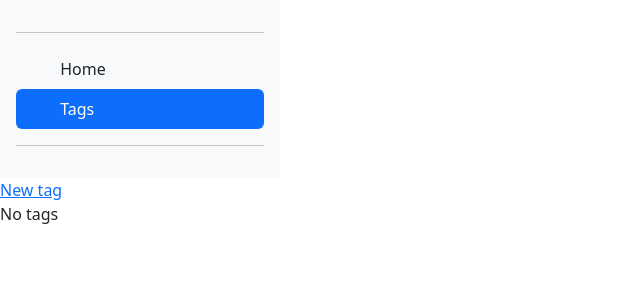
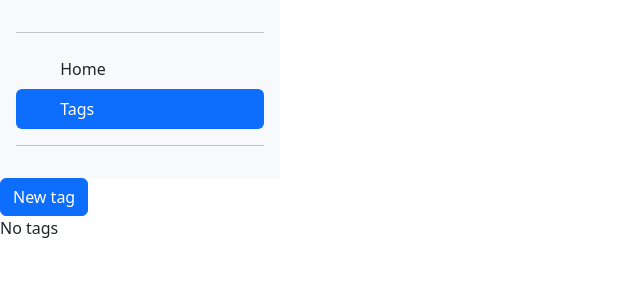
Before and after one commit to anton-bilous/todo-list, a Django app: page /tags/ in a window 1280 px wide. Shown: the top 300 px of the page, without its empty margins (0-640 px from the left). Run offline with Django 5.2, Linux system fonts and the light colour scheme; data that the repository does not hold is empty.

Commit message:
Improve tag_list.html

```diff
--- a/templates/tasks/tag_list.html
+++ b/templates/tasks/tag_list.html
@@ -5,11 +5,11 @@
 {% endblock %}
 
 {% block content %}
-  <a href="{% url 'tasks:tag-create' %}">New tag</a>
+  <a class="btn btn-primary" href="{% url 'tasks:tag-create' %}">New tag</a>
   {% if not tag_list %}
     <p>No tags</p>
   {% else %}
-    <table>
+    <table class="table">
       <tr>
         <th>Name</th>
         <th>Update</th>
```
